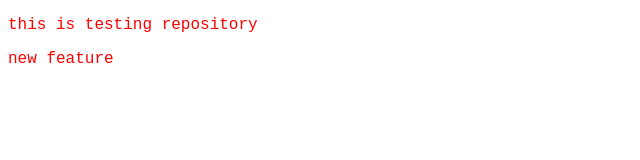
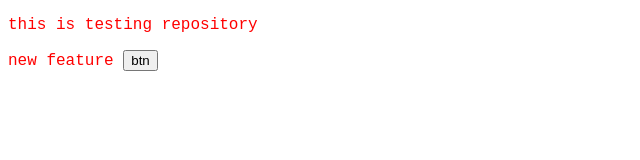
Before and after one commit to shrikrushnadeshmukh6/localrepo, a plain HTML site: page index.html in a window 1280 px wide. Shown: the whole page, without its empty margins (0-640 px from the left). Drawn offline with Linux system fonts and the light colour scheme.

Commit message:
addred btn

```diff
--- a/index.html
+++ b/index.html
@@ -8,6 +8,9 @@
 <body>
 
     <p style="color: red; font-family: 'Courier New', Courier, monospace;">this is testing repository</p>
-    <p style="color: red; font-family: 'Courier New', Courier, monospace;">new feature</p>
+    <p style="color: red; font-family: 'Courier New', Courier, monospace;">new feature
+
+        <button>btn</button>
+    </p>
 </body>
 </html>
```
